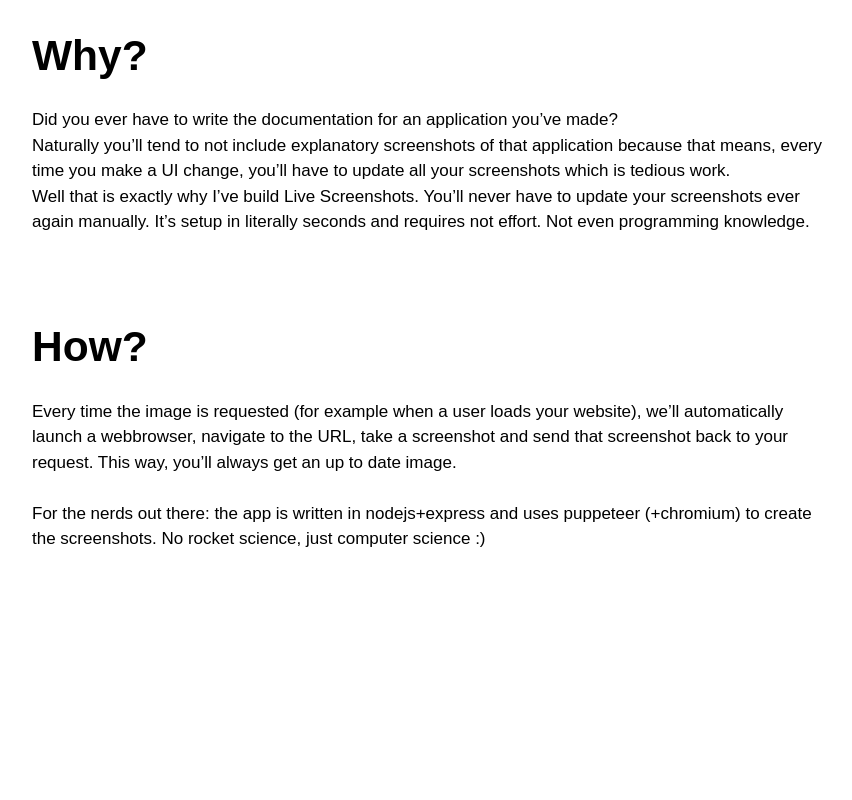
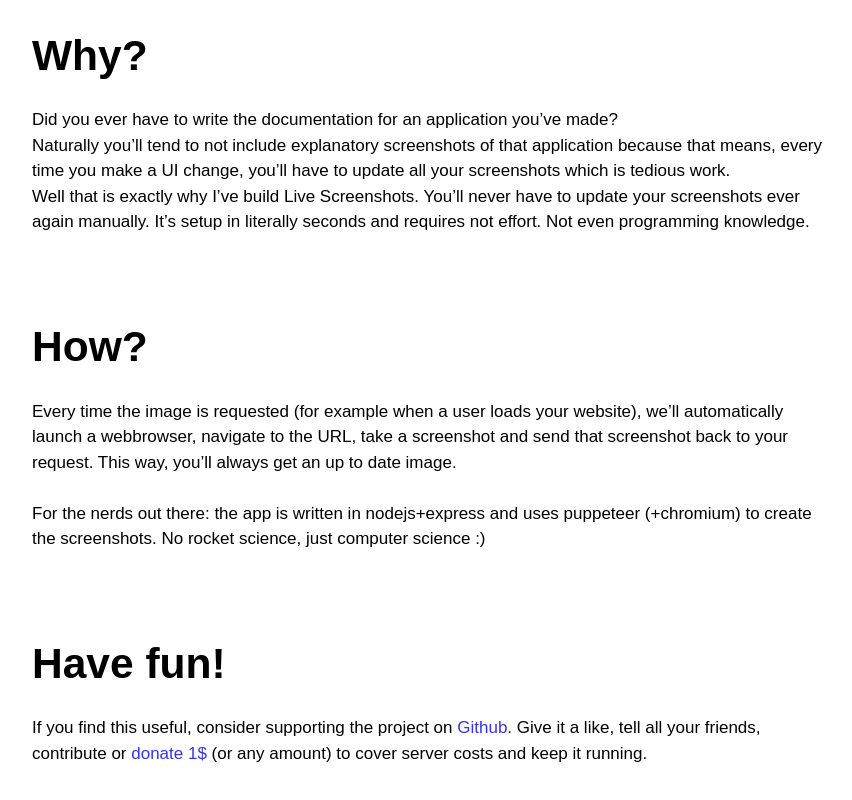
Before and after one commit to ThibaultJanBeyer/live-screenshots, a website: page docs/index.html in a window 1280 px wide. Shown: the part 1196-1996 px from the top of the page, without its empty margins (208-1060 px from the left). Before the commit the page ends 1828 px from the top, so only its background shows below. Drawn offline with Linux system fonts and the light colour scheme; a web font is replaced by a local one.

Commit message:
add support section

```diff
--- a/docs/index.html
+++ b/docs/index.html
@@ -24,6 +24,9 @@
       </li>
       <li>
         <a href="#how">How</a>
+      </li>
+      <li>
+        <a href="#support">Support</a>
       </li>
     </ul>
   </nav>
@@ -122,6 +125,14 @@
         For the nerds out there: the app is written in nodejs+express and uses puppeteer (+chromium) to create the screenshots. No rocket science, just computer science :)
       </p>
     </section>
+    <section class="section support" id="support">
+      <h2 class="bold h1">
+        Have fun!
+      </h2>
+      <p>
+        If you find this useful, consider supporting the project on <a href="https://github.com/ThibaultJanBeyer/live-screenshots">Github</a>. Give it a like, tell all your friends, contribute or <a href="https://www.paypal.me/kleinanzeigen3">donate 1$</a> (or any amount) to cover server costs and keep it running.
+      </p>
+    </section>
 
   </div>
 
```
